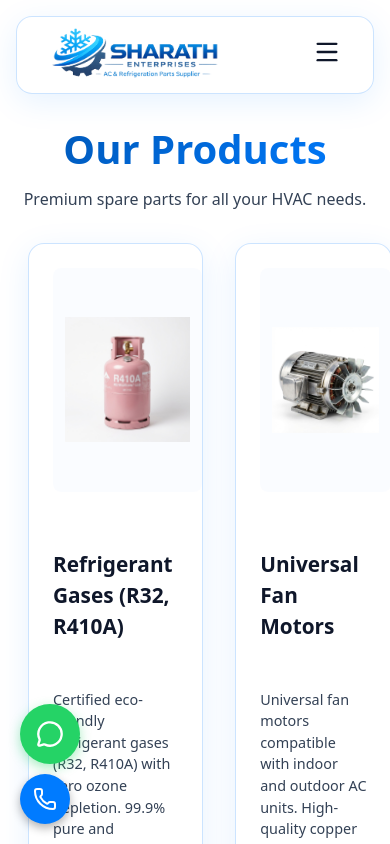
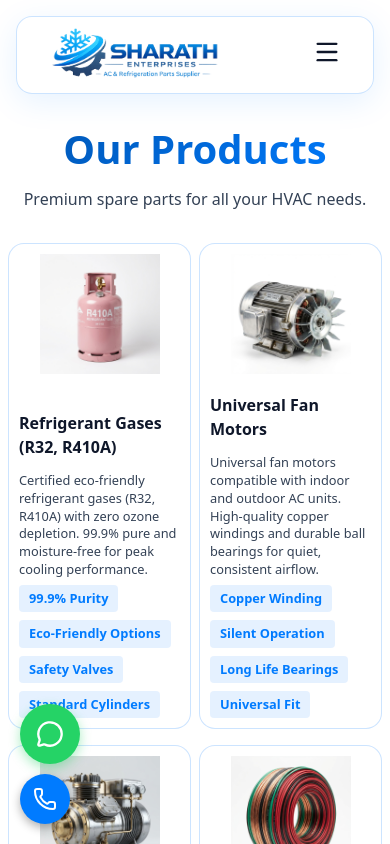
Before and after one commit to harshit2u/Sharath-Enterprises, a React (Vite) app: page /products in a window 390 px wide. Shown: the top 844 px of the page. Built offline with nearby package versions, Linux system fonts and the light colour scheme.

Commit message:
Restore zigzag layout for desktop, fix mobile card cutoff with tighter spacing

```diff
--- a/src/pages/Products.jsx
+++ b/src/pages/Products.jsx
@@ -145,87 +145,39 @@ const Products = () => {
                     </p>
                 </div>
 
-                {/* Grid Card Layout */}
-                <div className="container" style={{ paddingBottom: 'var(--spacing-xl)' }}>
+                {/* Zigzag Layout for Desktop, Grid for Mobile */}
+                <div className="container products-container" style={{ paddingBottom: 'var(--spacing-xl)' }}>
                     {filteredProducts.length > 0 ? (
                         <>
-                            <div style={{
-                                display: 'grid',
-                                gridTemplateColumns: 'repeat(3, 1fr)',
-                                gap: '32px',
-                                rowGap: '40px'
-                            }}>
                             {filteredProducts.map((product, index) => (
                                 <motion.div
                                     key={product.id}
+                                    className="product-card"
                                     initial={{ opacity: 0, y: 30 }}
                                     whileInView={{ opacity: 1, y: 0 }}
                                     viewport={{ once: true, margin: "-50px" }}
                                     transition={{ duration: 0.5, delay: index * 0.05 }}
-                                        className="glass-panel"
-                                        whileHover={{
-                                            scale: 1.02,
-                                            boxShadow: '0 0 0 2px rgba(0, 123, 255, 0.3), 0 15px 40px rgba(0, 123, 255, 0.4)',
-                                            transition: { type: 'tween', duration: 0, ease: 'linear' }
-                                        }}
-                                        animate={{
-                                            scale: 1,
-                                            transition: { type: 'tween', duration: 0, ease: 'linear' }
-                                        }}
                                     style={{
-                                            padding: '24px',
                                         display: 'flex',
-                                            flexDirection: 'column',
-                                            cursor: 'pointer',
-                                            height: '100%'
+                                        flexDirection: index % 2 === 0 ? 'row' : 'row-reverse',
+                                        alignItems: 'center',
+                                        gap: 'var(--spacing-xl)',
+                                        marginBottom: 'var(--spacing-lg)',
+                                        background: 'var(--bg-card)',
+                                        padding: 'var(--spacing-md)',
+                                        borderRadius: 'var(--radius-lg)',
+                                        border: '1px solid var(--glass-border)'
                                     }}
                                 >
-                                        {/* Image */}
-                                        <div style={{
-                                            width: '100%',
-                                            height: '200px',
-                                            borderRadius: 'var(--radius-md)',
-                                            overflow: 'hidden',
-                                            marginBottom: '16px',
-                                            background: 'rgba(0, 123, 255, 0.02)'
-                                        }}>
-                                            <img
-                                                src={product.image}
-                                                alt={product.title}
-                                                style={{
-                                                    width: '100%',
-                                                    height: '100%',
-                                                    objectFit: 'contain'
-                                                }}
-                                            />
-                                        </div>
-
-                                        {/* Title */}
-                                        <h3 style={{
-                                            fontSize: '1.3rem',
-                                            marginBottom: '12px',
-                                            color: 'var(--text-main)',
-                                            fontWeight: '600'
-                                        }}>
+                                    {/* Text Content */}
+                                    <div style={{ flex: 1.2, minWidth: '300px' }}>
+                                        <h2 style={{ fontSize: '1.8rem', marginBottom: 'var(--spacing-xs)', color: 'var(--text-main)' }}>
                                             {product.title}
-                                        </h3>
-
-                                        {/* Description */}
-                                        <p style={{
-                                            color: 'var(--text-muted)',
-                                            fontSize: '0.9rem',
-                                            lineHeight: '1.5',
-                                            marginBottom: '12px'
-                                        }}>
+                                        </h2>
+                                        <p style={{ color: 'var(--text-muted)', fontSize: '0.95rem', lineHeight: '1.5', marginBottom: 'var(--spacing-sm)' }}>
                                             {product.description}
                                         </p>
-
-                                        {/* Features */}
-                                        <div style={{
-                                            display: 'flex',
-                                            flexWrap: 'wrap',
-                                            gap: '8px'
-                                        }}>
+                                        <div style={{ display: 'flex', gap: '8px', flexWrap: 'wrap' }}>
                                             {product.features.map((feature, i) => (
                                                 <span
                                                     key={i}
@@ -233,7 +185,7 @@ const Products = () => {
                                                         background: 'rgba(0, 123, 255, 0.1)',
                                                         padding: '4px 10px',
                                                         borderRadius: 'var(--radius-sm)',
-                                                        fontSize: '0.75rem',
+                                                        fontSize: '0.8rem',
                                                         fontWeight: '600',
                                                         color: 'var(--primary-color)'
                                                     }}
@@ -242,40 +194,75 @@ const Products = () => {
                                                 </span>
                                             ))}
                                         </div>
+                                    </div>
+
+                                    {/* Image Content */}
+                                    <div style={{ flex: 0.8, minWidth: '200px', maxWidth: '300px' }}>
+                                        <motion.div
+                                            whileHover={{ scale: 1.02 }}
+                                            transition={{ type: 'spring', stiffness: 200 }}
+                                            style={{
+                                                borderRadius: 'var(--radius-md)',
+                                                overflow: 'hidden'
+                                            }}
+                                        >
+                                            <img
+                                                src={product.image}
+                                                alt={product.title}
+                                                style={{
+                                                    width: '100%',
+                                                    height: 'auto',
+                                                    maxHeight: '200px',
+                                                    objectFit: 'contain',
+                                                    display: 'block'
+                                                }}
+                                            />
+                                        </motion.div>
+                                    </div>
                                 </motion.div>
                             ))}
-                            </div>
 
                             {/* Responsive Styles */}
                             <style>{`
-                                @media (max-width: 1024px) {
-                                    .container > div > div {
+                                @media (max-width: 768px) {
+                                    body {
+                                        overflow-x: hidden;
+                                    }
+                                    .products-container {
+                                        padding-left: 8px !important;
+                                        padding-right: 8px !important;
+                                        display: grid !important;
                                         grid-template-columns: repeat(2, 1fr) !important;
-                                        gap: 24px !important;
+                                        gap: 8px !important;
+                                        row-gap: 16px !important;
                                     }
+                                    .product-card {
+                                        flex-direction: column !important;
+                                        padding: 10px !important;
+                                        margin-bottom: 0 !important;
+                                        gap: 0 !important;
                                     }
-                                @media (max-width: 768px) {
-                                    .container > div {
-                                        padding-left: 12px !important;
-                                        padding-right: 12px !important;
+                                    .product-card > div:first-child {
+                                        min-width: 100% !important;
+                                        order: 2;
                                     }
-                                    .container > div > div {
-                                        grid-template-columns: repeat(2, 1fr) !important;
-                                        gap: 12px !important;
-                                        row-gap: 20px !important;
+                                    .product-card > div:last-child {
+                                        min-width: 100% !important;
+                                        max-width: 100% !important;
+                                        order: 1;
+                                        margin-bottom: 6px;
                                     }
-                                    .container > div > div > div {
-                                        padding: 12px !important;
+                                    .product-card > div:last-child > div {
+                                        height: 120px !important;
                                     }
-                                    .container > div > div > div > div:first-child {
-                                        height: 120px !important;
-                                        margin-bottom: 6px !important;
+                                    .product-card > div:last-child img {
+                                        max-height: 120px !important;
                                     }
-                                    .container > div > div > div h3 {
+                                    .product-card h2 {
                                         font-size: 1rem !important;
                                         margin-bottom: 4px !important;
                                     }
-                                    .container > div > div > div p {
+                                    .product-card p {
                                         font-size: 0.8rem !important;
                                         line-height: 1.4 !important;
                                         margin-bottom: 6px !important;
```
Lines whose indentation alone changed are shown as unchanged.
